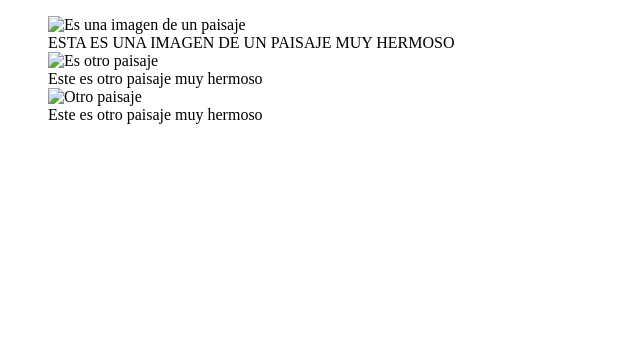
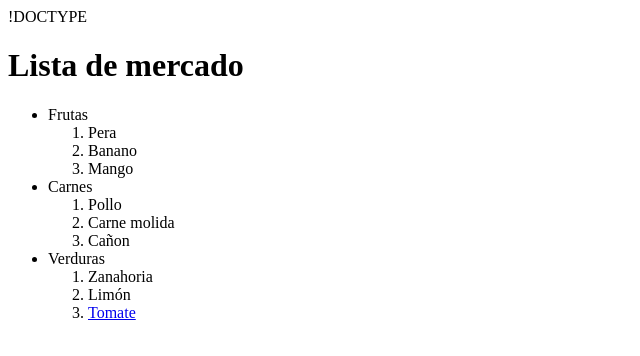
Before and after one commit to Jorgemestra11/Lista-de-mercado, a plain HTML site: page index.html in a window 1280 px wide. Shown: the whole page, without its empty margins (0-640 px from the left). Drawn offline with Linux system fonts and the light colour scheme.

Commit message:
Update index.html

```diff
--- a/index.html
+++ b/index.html
@@ -1,31 +1,37 @@
-<!DOCTYPE html>
+!DOCTYPE <html></html>
 <html lang="en">
 <head>
     <meta charset="UTF-8">
-    <meta name="viewport" content="width=, initial-scale=1.0">
-    <title>Document</title>
+    <meta name="description"contect="Esta es una lista de mercado"/>
+    <meta name="robots"content="index,follow"/>
+    <title>Lista de mercado</title>
+    <meta name="viewport" content="width=device-width, initial-scale=1.0">
+    <link rel="stylesheet" href="estilos.css">
+
+
 </head>
 <body>
-    <main>
-        <section>
-            <figure>
-                <img src="pexels-chrisluengas-19676065.jpg"
-                alt="Es una imagen de un paisaje">
-                <figcaption> ESTA ES UNA IMAGEN DE UN PAISAJE MUY HERMOSO</figcaption>
-
-                <img src="pexels-marina-zvada-844583049-19652242.jpg"
-                alt="Es otro paisaje">
-                <FIgcaption>Este es otro paisaje muy hermoso</FIgcaption>
-
-                <img src="pexels-star-zhang-3254790-19715773.jpg"
-                alt="Otro paisaje">
-                <figcaption>Este es otro paisaje muy hermoso</figcaption>
-
-            </figure>
-
-        </section>
-
-    </main>
+    <h1>Lista de mercado</h1>
+    <ul>
+        <li>Frutas</li>
+        <ol>
+            <li>Pera</li>
+            <li>Banano</li>
+            <li>Mango</li>
+         </ol>
+         <li>Carnes</li>
+         <ol>
+            <li>Pollo</li>
+            <li>Carne molida</li>
+            <li>Cañon</li>
+         </ol>
+         <li>Verduras</li>
+        <ol>
+            <li>Zanahoria</li>
+            <li>Limón</li>
+            <li> <a href="https://www.cuerpomente.com/guia-alimentos/tomate">Tomate</a></li>
+         </ol>
+    </ul>
 
 </body>
 </html>
```
